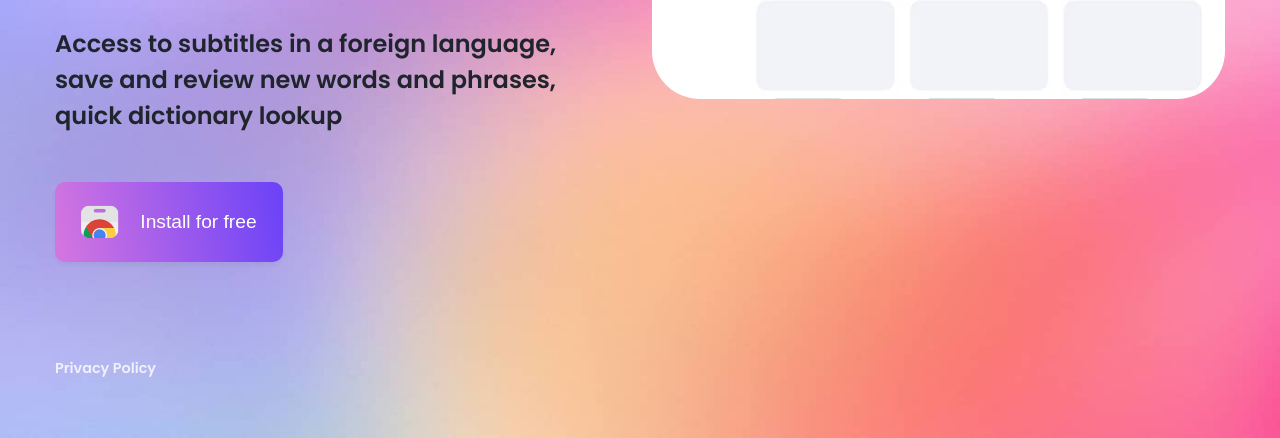
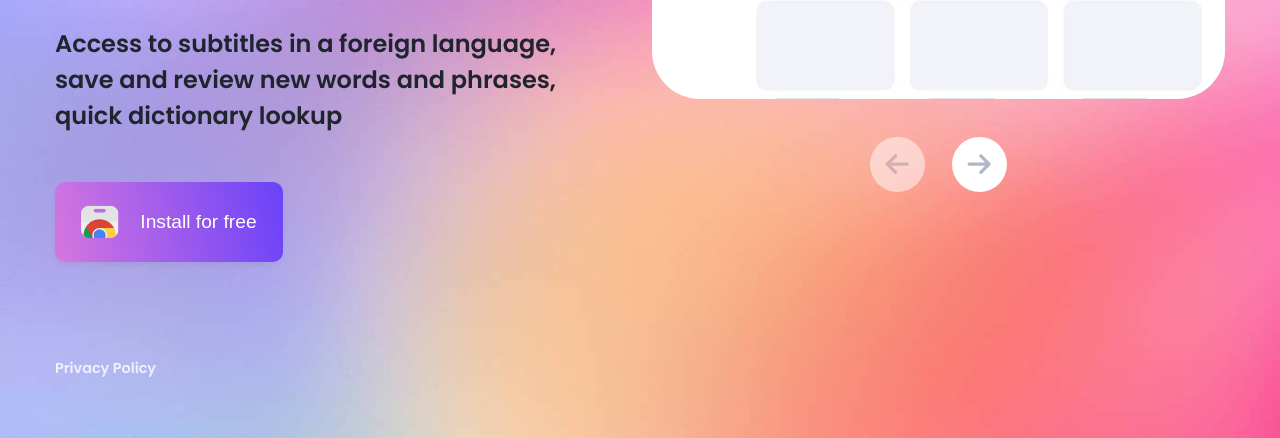
Before and after one commit to alekseeffkv/lar, a React app: page / in a window 1280 px wide. Shown: the part 389-827 px from the top of the page. Built offline with nearby package versions, Linux system fonts and the light colour scheme.

Commit message:
Add carousel arrows

```diff
--- a/package.json
+++ b/package.json
@@ -3,6 +3,10 @@
   "version": "0.1.0",
   "private": true,
   "dependencies": {
+    "@fortawesome/fontawesome-svg-core": "^6.1.1",
+    "@fortawesome/free-solid-svg-icons": "^6.1.1",
+    "@fortawesome/react-fontawesome": "^0.1.18",
+    "classnames": "^2.3.1",
     "react": "^17.0.2",
     "react-dom": "^17.0.2",
     "react-scripts": "5.0.1",
--- /dev/null
+++ b/src/components/arrow/arrow.js
@@ -0,0 +1,22 @@
+import cn from 'classnames';
+
+import { FontAwesomeIcon } from '@fortawesome/react-fontawesome';
+import { faArrowLeft, faArrowRight } from '@fortawesome/free-solid-svg-icons';
+
+const Arrow = ({ className, style, onClick, prev = false, next = false }) => {
+  return (
+    <div
+      className={cn(className, 'carousel__arrow', {
+        carousel__arrow_prev: prev,
+        carousel__arrow_next: next,
+      })}
+      style={{ ...style }}
+      onClick={onClick}
+    >
+      {prev && <FontAwesomeIcon icon={faArrowLeft} />}
+      {next && <FontAwesomeIcon icon={faArrowRight} />}
+    </div>
+  );
+};
+
+export default Arrow;
--- /dev/null
+++ b/src/components/arrow/index.js
@@ -0,0 +1 @@
+export { default } from './arrow';
--- a/src/components/button/button.scss
+++ b/src/components/button/button.scss
@@ -29,4 +29,8 @@
     line-height: 100%;
     color: $white;
   }
+
+  &:hover {
+    opacity: 0.8;
+  }
 }
--- a/src/components/carousel/carousel.js
+++ b/src/components/carousel/carousel.js
@@ -1,6 +1,8 @@
 import './carousel.scss';
 
 import Slider from 'react-slick';
+
+import Arrow from '../arrow';
 
 import preview1 from './images/preview1.jpg';
 import preview2 from './images/preview2.jpg';
@@ -17,11 +19,23 @@ const Carousel = () => {
     speed: 500,
     slidesToShow: 1,
     slidesToScroll: 1,
-    // autoplay: true,
     fade: true,
     pauseOnFocus: true,
     pauseOnHover: true,
     infinite: false,
+    arrows: true,
+    dots: false,
+    prevArrow: <Arrow prev />,
+    nextArrow: <Arrow next />,
+    responsive: [
+      {
+        breakpoint: 959,
+        settings: {
+          dots: true,
+          arrows: false,
+        },
+      },
+    ],
   };
 
   return (
--- a/src/components/carousel/carousel.scss
+++ b/src/components/carousel/carousel.scss
@@ -1,7 +1,10 @@
+@use '../../scss/variables' as *;
+
 @use '../../scss/mixins' as *;
 
 .carousel {
   grid-column: 1 / 5;
+  margin-bottom: 2rem;
 
   @include lg {
     grid-column: 7 / 13;
@@ -15,4 +18,66 @@
       border-radius: 2rem;
     }
   }
+
+  &__arrow {
+    display: flex !important;
+    justify-content: center;
+    align-items: center;
+    flex-grow: 0;
+    width: 2.3rem;
+    height: 2.3rem;
+    background: $white;
+    border-radius: 50%;
+    transform: none;
+    top: auto;
+    bottom: -3.5rem;
+
+    &_prev {
+      left: 50%;
+      margin-left: -12%;
+    }
+
+    &_next {
+      right: 50%;
+      margin-right: -12%;
+    }
+
+    svg {
+      width: 1.1rem;
+      height: 1.1rem;
+
+      path {
+        fill: $gray;
+        opacity: 0.8;
+      }
+    }
+
+    &::before {
+      display: none;
+    }
+
+    &:hover,
+    &:focus {
+      background: $white;
+      opacity: 0.8;
+    }
+
+    &.slick-disabled {
+      opacity: 0.5;
+    }
+  }
 }
+
+.slick-dots {
+  li {
+    button {
+      &:before {
+        color: $white;
+      }
+    }
+
+    &.slick-active button:before {
+      color: $white;
+    }
+  }
+}
--- a/src/scss/_variables.scss
+++ b/src/scss/_variables.scss
@@ -1,3 +1,4 @@
 $black: #1f242d;
 $white: #ffffff;
 $yellow: #f7d73b;
+$gray: #9ca5b6;
```
Also changed, not shown: 1 other file.
